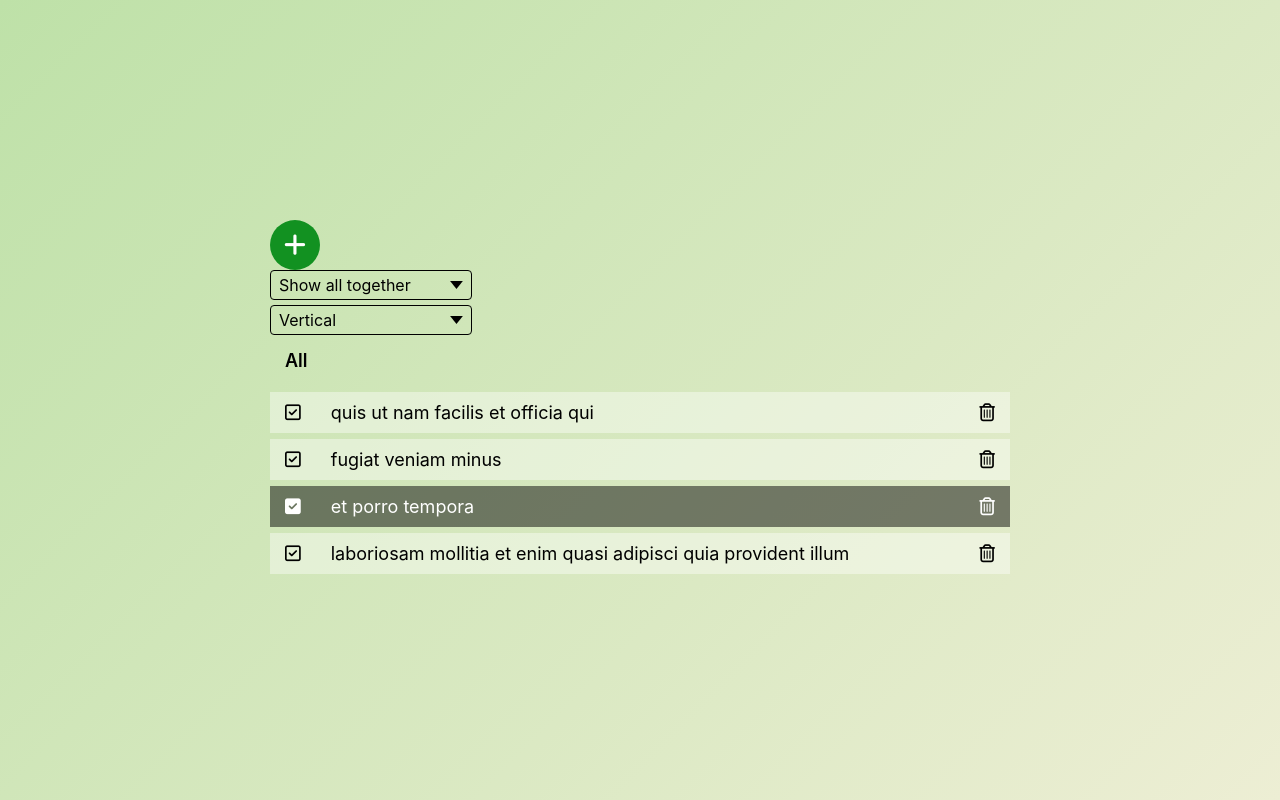
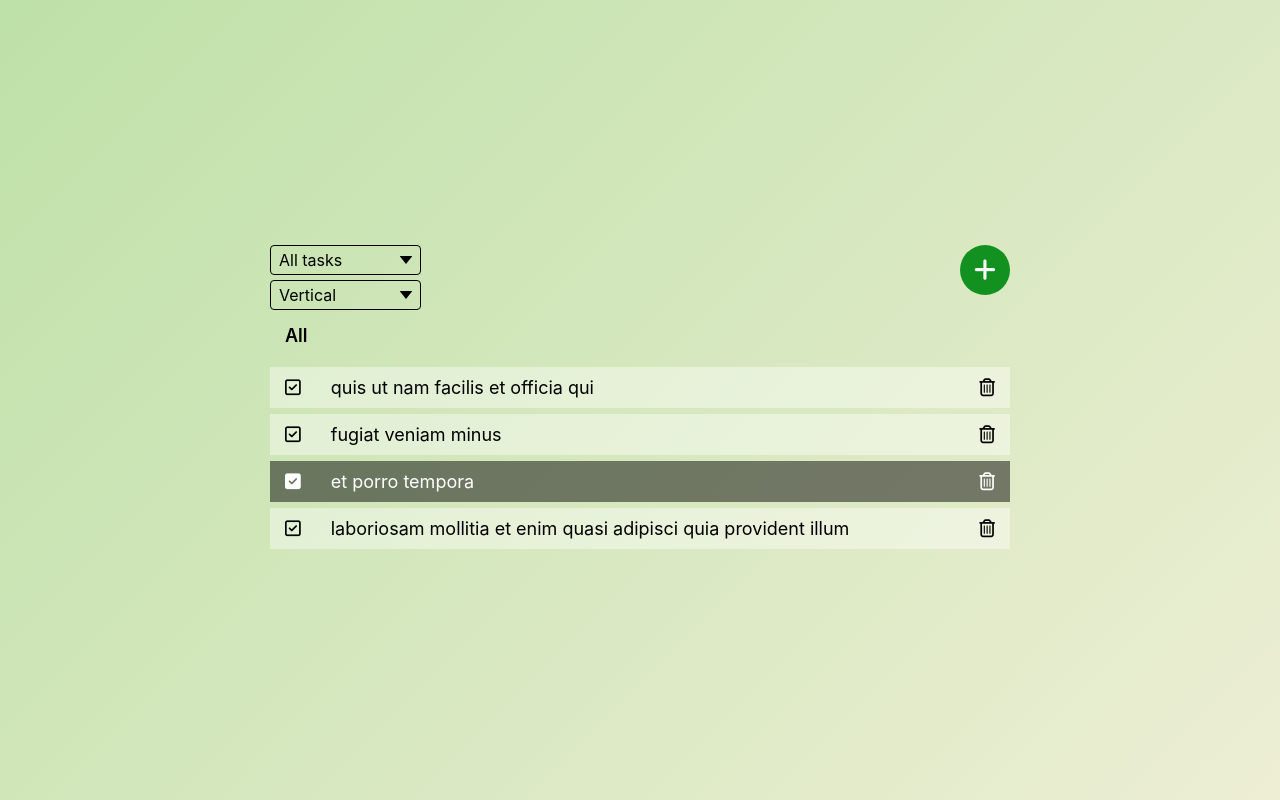
Before and after one commit to erik770/ToDo-react-ts-for-mindbox, a React (Create React App) app: page / in a window 1280 px wide. Built offline with nearby package versions, Linux system fonts and the light colour scheme.

Commit message:
layout fixes

```diff
--- a/src/App.tsx
+++ b/src/App.tsx
@@ -1,10 +1,8 @@
 import React, {useEffect, useState} from 'react';
 import './App.css';
-import {NewTodoBar} from "./components/NewTodoBar/NewTodoBar";
 import {DisplayMode, ITodo, LayoutVariants} from "./types/types";
 import {TodoList} from "./components/TodoList/TodoList";
-import Layout from "./components/Layout/Layout";
-import {DisplaySettingsBar} from "./components/DisplaySettings/DisplaySettings";
+import UserBar from "./components/UserBar/UserBar";
 
 
 export interface IDisplaySettings {
@@ -72,12 +70,13 @@ function App() {
 
 
     return (
-        <Layout layoutType={LayoutVariants.horizontal}>
-            <NewTodoBar addTodoToArr={addTodoToArr}/>
-            <DisplaySettingsBar displaySettings={displaySettings} setDisplaySettings={setDisplaySettings}/>
-            <TodoList todos={todoArray} displayMode={displaySettings.displayMode}
-                      changeTodoDoneStatus={changeTodoDoneStatus} deleteTodo={deleteTodo}/>
-        </Layout>
+        // <Layout layoutType={LayoutVariants.horizontal}>
+        <div className='App'>
+            <UserBar addTodoToArr={addTodoToArr} displaySettings={displaySettings}
+                     setDisplaySettings={setDisplaySettings}/>
+                <TodoList todos={todoArray} displaySettings={displaySettings}
+                          changeTodoDoneStatus={changeTodoDoneStatus} deleteTodo={deleteTodo}/>
+        </div>
     );
 }
 
--- a/src/components/DisplaySettings/DisplaySettings.tsx
+++ b/src/components/DisplaySettings/DisplaySettings.tsx
@@ -9,23 +9,24 @@ interface DisplaySettingsProps {
 }
 
 export const DisplaySettingsBar: FC<DisplaySettingsProps> = ({displaySettings, setDisplaySettings}) => {
+    const isHorizontalLayoutDisabled = displaySettings.displayMode === DisplayMode.all;
     return (
         <div>
             <MySelect options={[
-                    {name: 'Show all together', value: DisplayMode.all},
-                    {name: 'Show done separately', value: DisplayMode.separately}
-                ]}
+                {name: 'All tasks', value: DisplayMode.all},
+                {name: 'Pending', value: DisplayMode.separately}
+            ]}
                       defaultValue=''
                       value={displaySettings.displayMode}
                       onChange={(selectedValue) => {
                           setDisplaySettings({
-                              ...displaySettings,
+                              layoutVariant: LayoutVariants.vertical,
                               displayMode: selectedValue as DisplayMode,
                           })
                       }}
             />
             <MySelect options={[{name: 'Vertical', value: LayoutVariants.vertical},
-                {name: 'Horizontal', value: LayoutVariants.horizontal}]}
+                {name: 'Horizontal', value: LayoutVariants.horizontal, isDisabled: isHorizontalLayoutDisabled}]}
                       defaultValue=''
                       value={displaySettings.layoutVariant}
                       onChange={(selectedValue) => {
--- a/src/components/Layout/Layout.tsx
+++ /dev/null
@@ -1,16 +0,0 @@
-import React, {FC} from 'react';
-import {LayoutVariants} from "../../types/types";
-
-interface LayoutProps { //todo: fix props types
-    layoutType: LayoutVariants,
-    children: any,
-}
-const Layout: FC<LayoutProps> = ({layoutType, children}) => {
-    return (
-        <div className={[layoutType === LayoutVariants.horizontal ? 'horizontal' : 'vertical', 'App'].join(' ')}>
-            {children}
-        </div>
-    );
-};
-
-export default Layout;
--- a/src/components/NewTodoBar/NewTodoBar.tsx
+++ b/src/components/NewTodoBar/NewTodoBar.tsx
@@ -8,7 +8,7 @@ interface NewTodoBarProps {
     addTodoToArr: (newTodo: ITodo) => void
 }
 
-export const NewTodoBar: FC<NewTodoBarProps> = ({addTodoToArr}) => {
+export const NewTodoBtnBar: FC<NewTodoBarProps> = ({addTodoToArr}) => {
     const [inputValue, setInputValue] = useState<string>('')
 
     const addNewTodo = (e: React.FormEvent) => {
--- a/src/components/TodoList/TodoList.module.scss
+++ b/src/components/TodoList/TodoList.module.scss
@@ -3,6 +3,7 @@
   flex-direction: column;
   gap: 5px;
   font-size: 18px;
+  width: 100%;
 
   &__title {
     font-weight: 600;
@@ -15,6 +16,10 @@
     display: flex;
     flex-direction: column;
     gap: 40px;
+    &-horizontal{
+      flex-direction: row;
+    }
   }
 
+
 }
--- a/src/components/TodoList/TodoList.tsx
+++ b/src/components/TodoList/TodoList.tsx
@@ -1,17 +1,18 @@
 import React, {FC, useEffect} from 'react';
-import {DisplayMode, ITodo} from "../../types/types";
+import {DisplayMode, ITodo, LayoutVariants} from "../../types/types";
 import {TodoItem} from "../TodoItem/TodoItem";
 import classes from "./TodoList.module.scss";
 import {useTodos} from "../../hooks/useTodos";
+import {IDisplaySettings} from "../../App";
 
 interface TodoListProps {
     todos: ITodo[],
-    displayMode: DisplayMode,
+    displaySettings: IDisplaySettings,
     deleteTodo: (deletingTodo: ITodo) => void
     changeTodoDoneStatus: (changingTodo: ITodo) => void
 }
 
-export const TodoList: FC<TodoListProps> = ({todos, displayMode, deleteTodo, changeTodoDoneStatus}) => {
+export const TodoList: FC<TodoListProps> = ({todos, displaySettings, deleteTodo, changeTodoDoneStatus}) => {
     useEffect(() => {
         const scriptTag = document.createElement('script');
 
@@ -25,11 +26,18 @@ export const TodoList: FC<TodoListProps> = ({todos, displayMode, deleteTodo, cha
     }, []);
 
 
-    const isModeSeparately = displayMode === DisplayMode.separately;
-    const filteredTodos = useTodos(todos, displayMode);
+    const isModeSeparately = displaySettings.displayMode === DisplayMode.separately;
+    const filteredTodos = useTodos(todos, displaySettings.displayMode);
+    const layoutClasses = [];
+    if(isModeSeparately) {
+        layoutClasses.push(classes.todoList_separately)
+        if(displaySettings.layoutVariant === LayoutVariants.horizontal){
+            layoutClasses.push(classes['todoList_separately-horizontal'])
+        }
+    }
 
     return (
-        <div className={isModeSeparately ? classes.todoList_separately : ''}>
+        <div className={layoutClasses.join(' ')}>
             <div className={classes.todoList}>
                 <span className={classes.todoList__title}>{isModeSeparately ? 'Pending' : 'All'}</span>
                 <div className={classes.todoList__items}>
--- /dev/null
+++ b/src/components/UserBar/UserBar.module.scss
@@ -0,0 +1,4 @@
+.userBar {
+  display: flex;
+  justify-content: space-between;
+}
--- /dev/null
+++ b/src/components/UserBar/UserBar.tsx
@@ -0,0 +1,23 @@
+import React, {FC} from 'react';
+import {NewTodoBtnBar} from "../NewTodoBar/NewTodoBar";
+import {DisplaySettingsBar} from "../DisplaySettings/DisplaySettings";
+import {ITodo} from "../../types/types";
+import {IDisplaySettings} from "../../App";
+import classes from "./UserBar.module.scss";
+
+interface UserBarProps {
+    addTodoToArr: (newTodo: ITodo) => void,
+    displaySettings: IDisplaySettings,
+    setDisplaySettings: (newDisplaySettings: IDisplaySettings) => void,
+}
+
+const UserBar: FC<UserBarProps> = ({addTodoToArr, displaySettings, setDisplaySettings}) => {
+    return (
+        <div className={classes.userBar}>
+            <DisplaySettingsBar displaySettings={displaySettings} setDisplaySettings={setDisplaySettings}/>
+            <NewTodoBtnBar addTodoToArr={addTodoToArr}/>
+        </div>
+    );
+};
+
+export default UserBar;
--- a/src/components/select/MySelect.tsx
+++ b/src/components/select/MySelect.tsx
@@ -5,12 +5,13 @@ import {DisplayMode, LayoutVariants} from "../../types/types";
 interface ISelectOption {
     value: DisplayMode | LayoutVariants,
     name: string,
+    isDisabled?: boolean,
 }
 
-interface MySelectProps{
+interface MySelectProps {
     options: ISelectOption[],
     defaultValue: string,
-    value: DisplayMode | LayoutVariants ,
+    value: DisplayMode | LayoutVariants,
     onChange: (value: LayoutVariants | DisplayMode) => void,
 }
 
@@ -23,7 +24,8 @@ export const MySelect: FC<MySelectProps> = function ({options, defaultValue, val
                 onChange={(event) => onChange(event.target.value as LayoutVariants | DisplayMode)}
             >
                 {defaultValue && <option disabled value="">{defaultValue}</option>}
-        {options.map((option) => <option key={option.value} value={option.value}>{option.name}</option>)}
+                {options.map((option) => <option disabled={option.isDisabled} key={option.value}
+                                                 value={option.value}>{option.name}</option>)}
             </select>
             <span className={classes.focus}></span>
         </div>
```
Also changed, not shown: src/components/button/MyButton.module.scss (+0 -8 lines), src/components/Layout/Layout.module.scss (deleted). Lines whose indentation alone changed are shown as unchanged.
